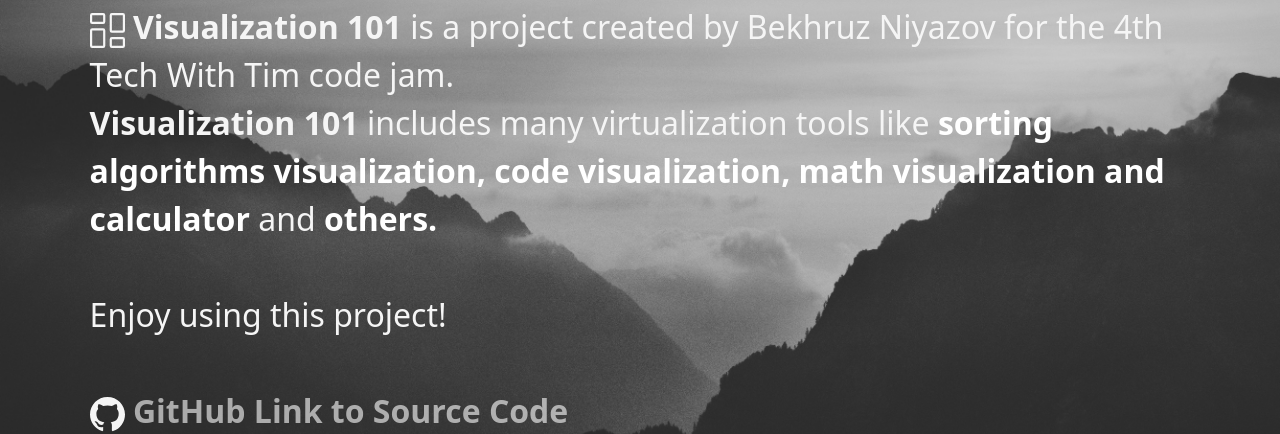
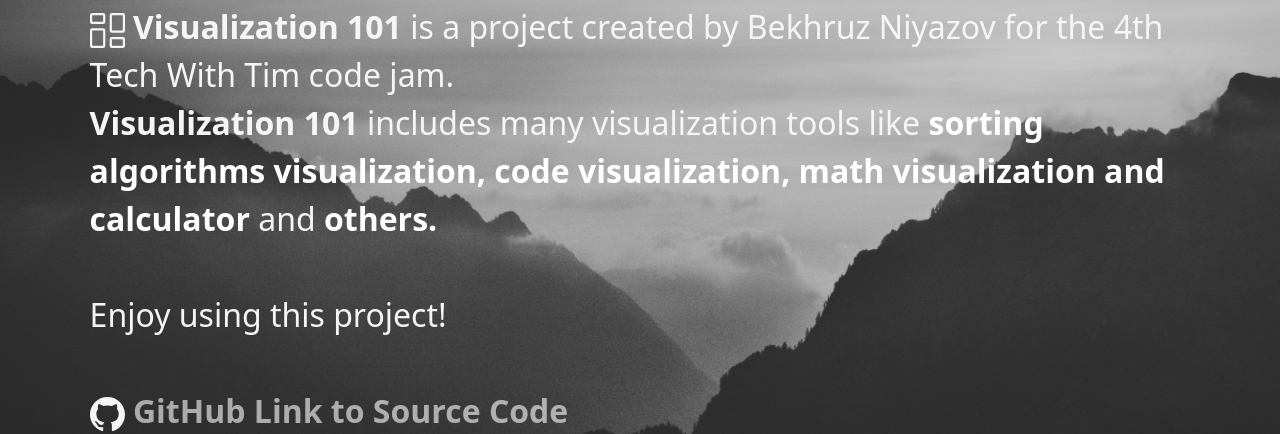
Before and after one commit to BekhruzSNiyazov/Visualization101, a Flask app: page /about in a window 1280 px wide. Shown: the part 181-615 px from the top of the page. Run offline with Flask 2, Linux system fonts and the light colour scheme.

Commit message:
fixed a typo

```diff
--- a/templates/about.html
+++ b/templates/about.html
@@ -10,7 +10,7 @@
             <path d="M6 1v3H1V1h5zM1 0a1 1 0 0 0-1 1v3a1 1 0 0 0 1 1h5a1 1 0 0 0 1-1V1a1 1 0 0 0-1-1H1zm14 12v3h-5v-3h5zm-5-1a1 1 0 0 0-1 1v3a1 1 0 0 0 1 1h5a1 1 0 0 0 1-1v-3a1 1 0 0 0-1-1h-5zM6 8v7H1V8h5zM1 7a1 1 0 0 0-1 1v7a1 1 0 0 0 1 1h5a1 1 0 0 0 1-1V8a1 1 0 0 0-1-1H1zm14-6v7h-5V1h5zm-5-1a1 1 0 0 0-1 1v7a1 1 0 0 0 1 1h5a1 1 0 0 0 1-1V1a1 1 0 0 0-1-1h-5z"/>
         </svg>
         <strong>Visualization 101</strong> is a project created by Bekhruz Niyazov for the 4th Tech With Tim code jam.<br>
-        <strong>Visualization 101</strong> includes many virtualization tools like <a class="aa" href="/sorting"><strong>sorting algorithms visualization,</strong></a> <a class="aa" href="/code"><strong>code visualization,</strong></a> <a class="aa" href="/math"><strong>math visualization and calculator</strong></a> and <a class="aa" href="/#items"><strong>others.</strong></a>
+        <strong>Visualization 101</strong> includes many visualization tools like <a class="aa" href="/sorting"><strong>sorting algorithms visualization,</strong></a> <a class="aa" href="/code"><strong>code visualization,</strong></a> <a class="aa" href="/math"><strong>math visualization and calculator</strong></a> and <a class="aa" href="/#items"><strong>others.</strong></a>
         <br><br>
         Enjoy using this project!<br><br>
         <svg xmlns="http://www.w3.org/2000/svg" width="35" height="35" fill="currentColor" class="bi bi-github" viewBox="0 0 16 16">
```
